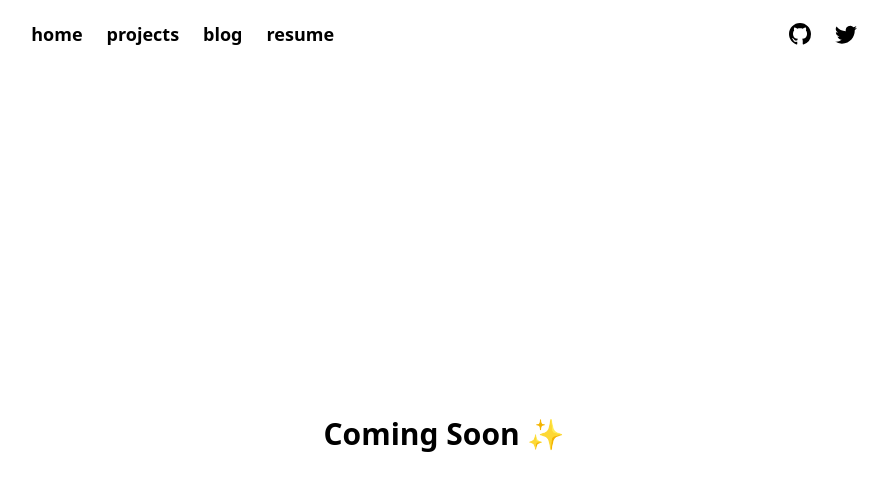
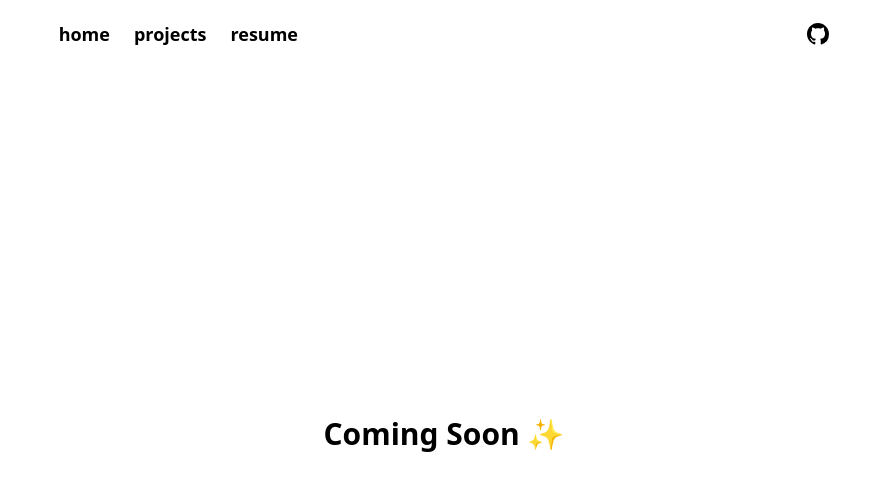
Before and after one commit to mitchellsolomon/rmsolo.com, a Next.js app: page /projects in a window 1280 px wide. Shown: the top 490 px of the page, without its empty margins (196-1084 px from the left). Built offline with nearby package versions, Linux system fonts and the light colour scheme.

Commit message:
quick changes

```diff
--- a/components/Filler.js
+++ b/components/ComingSoon.js
@@ -1,4 +1,4 @@
-export default function Filler() {
+export default function ComingSoon() {
   return (
     <div className="flex flex-grow justify-center items-center text-center ">
       <h1 className="text-center text-3xl font-extrabold">Coming Soon ✨</h1>
--- a/components/Layout.js
+++ b/components/Layout.js
@@ -1,12 +1,12 @@
 import Head from "next/head";
 import Link from "next/link";
-import { BsGithub, BsTwitter } from "react-icons/bs";
+import { BsGithub } from "react-icons/bs";
 
 export default function Layout(props) {
   return (
     <>
       <Head>
-        <title>Mitchell Solomon</title>
+        <title>rmsolo.com</title>
         <link rel="icon" href="/favicon.ico" />
       </Head>
 
@@ -22,11 +22,6 @@ export default function Layout(props) {
               <li className="px-3">
                 <Link href="/projects">
                   <a className="">projects</a>
-                </Link>
-              </li>
-              <li className="px-3 ">
-                <Link href="/blog">
-                  <a className="">blog</a>
                 </Link>
               </li>
               <li className="px-3">
@@ -49,16 +44,6 @@ export default function Layout(props) {
                   <BsGithub size={22} />
                 </a>
               </li>
-              <li className="px-3">
-                <a
-                  className="hover:text-[#1d9bf0]"
-                  href="https://twitter.com/rmsolomon_"
-                  target="_blank"
-                  rel="noreferrer"
-                >
-                  <BsTwitter size={22} />
-                </a>
-              </li>
             </ul>
           </nav>
         </header>
--- a/pages/blog.js
+++ /dev/null
@@ -1,10 +0,0 @@
-import Layout from "../components/Layout";
-import Filler from "../components/Filler";
-
-export default function home() {
-  return (
-    <Layout>
-      <Filler />
-    </Layout>
-  );
-}
--- a/pages/projects.js
+++ b/pages/projects.js
@@ -1,10 +1,10 @@
 import Layout from "../components/Layout";
-import Filler from "../components/Filler";
+import ComingSoon from "../components/ComingSoon";
 
 export default function projects() {
   return (
     <Layout>
-      <Filler />
+      <ComingSoon />
     </Layout>
   );
 }
```
Also changed, not shown: src/public.css (renamed from src/tailwind.css), 1 other file (tests, documents, lock files or other folders).
